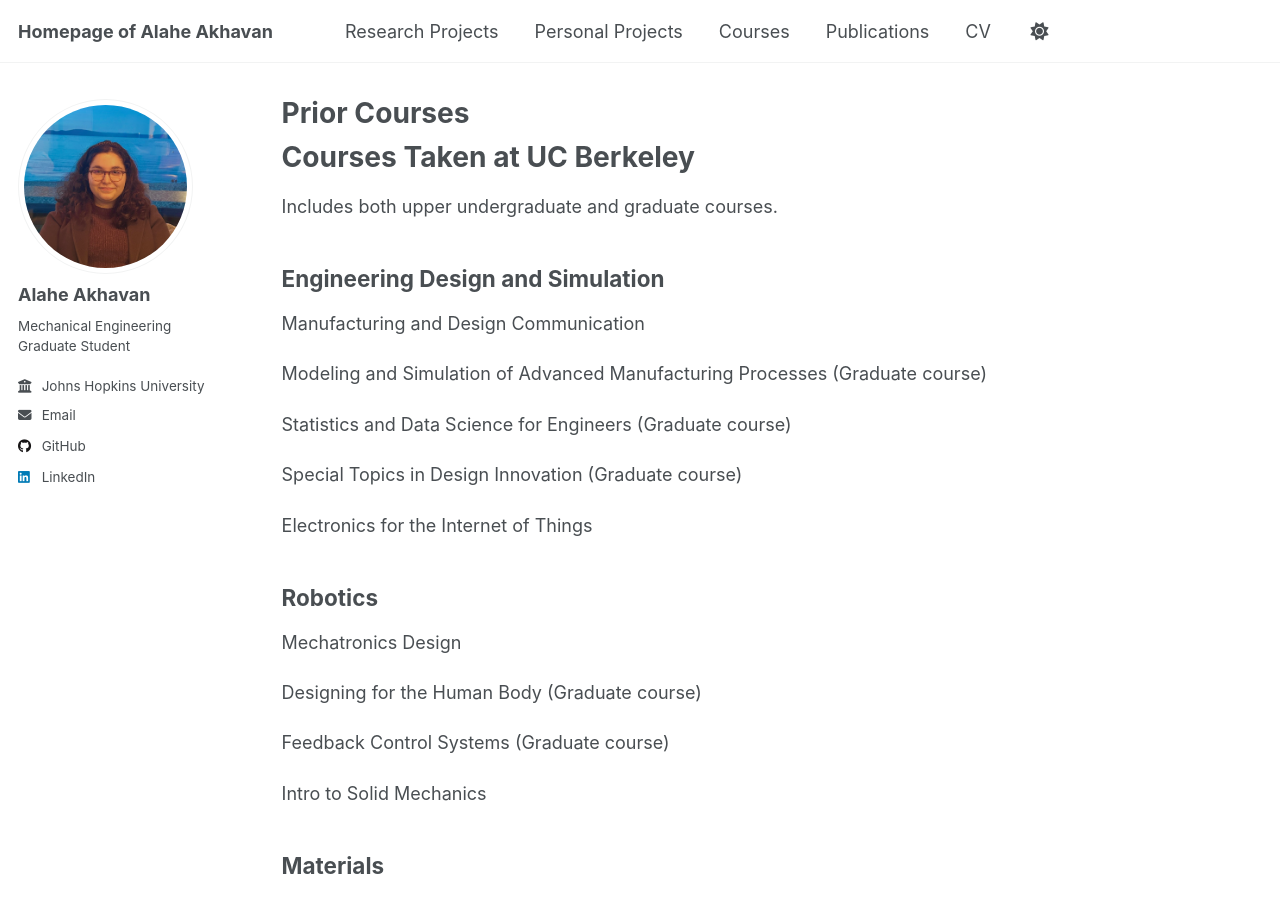
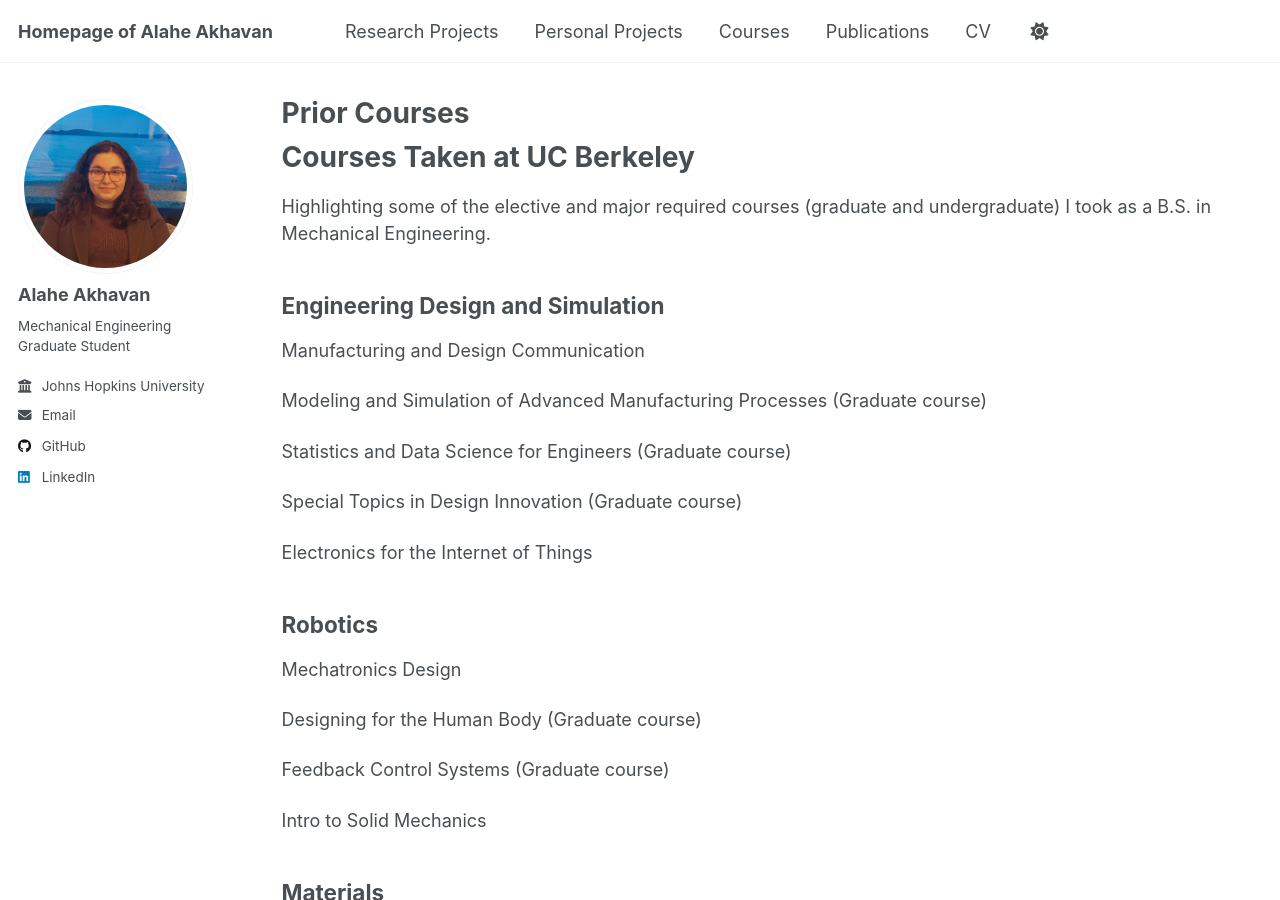
Before and after one commit to Akhavana/akhavana.github.io, a Jekyll site: the page built from _pages/fun.md, in a window 1280 px wide and 900 px high. Built offline with Jekyll 4.4.1, drawn with Linux system fonts in a browser that asks for light colours; a script that is not in the unit is left out.

Commit message:
Revise courses description in fun.md
Updated description of courses taken at UC Berkeley.

```diff
--- a/_pages/fun.md
+++ b/_pages/fun.md
@@ -5,7 +5,7 @@ permalink: /fun/
 author_profile: true
 ---
 # Courses Taken at UC Berkeley
-Includes both upper undergraduate and graduate courses.
+Highlighting some of the elective and major required courses (graduate and undergraduate) I took as a B.S. in Mechanical Engineering.
 
 ## Engineering Design and Simulation
  Manufacturing and Design Communication
```
